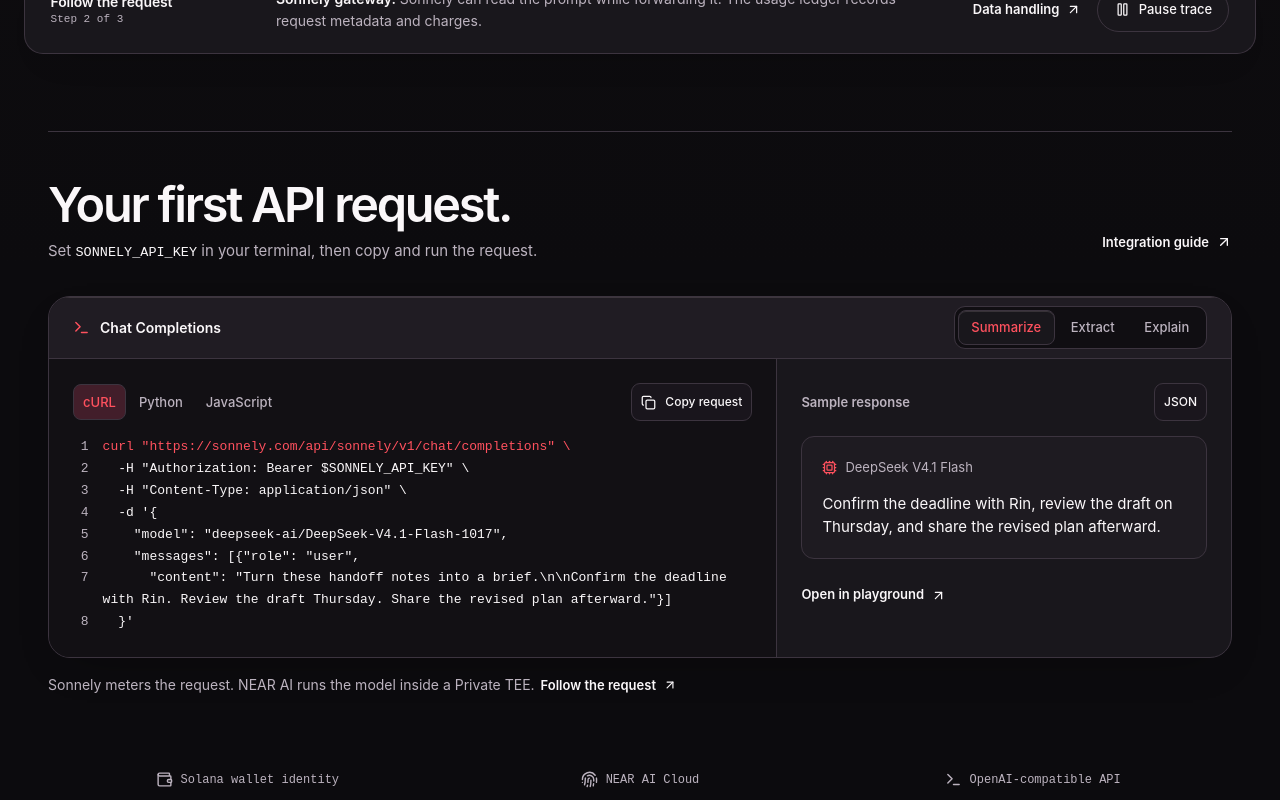
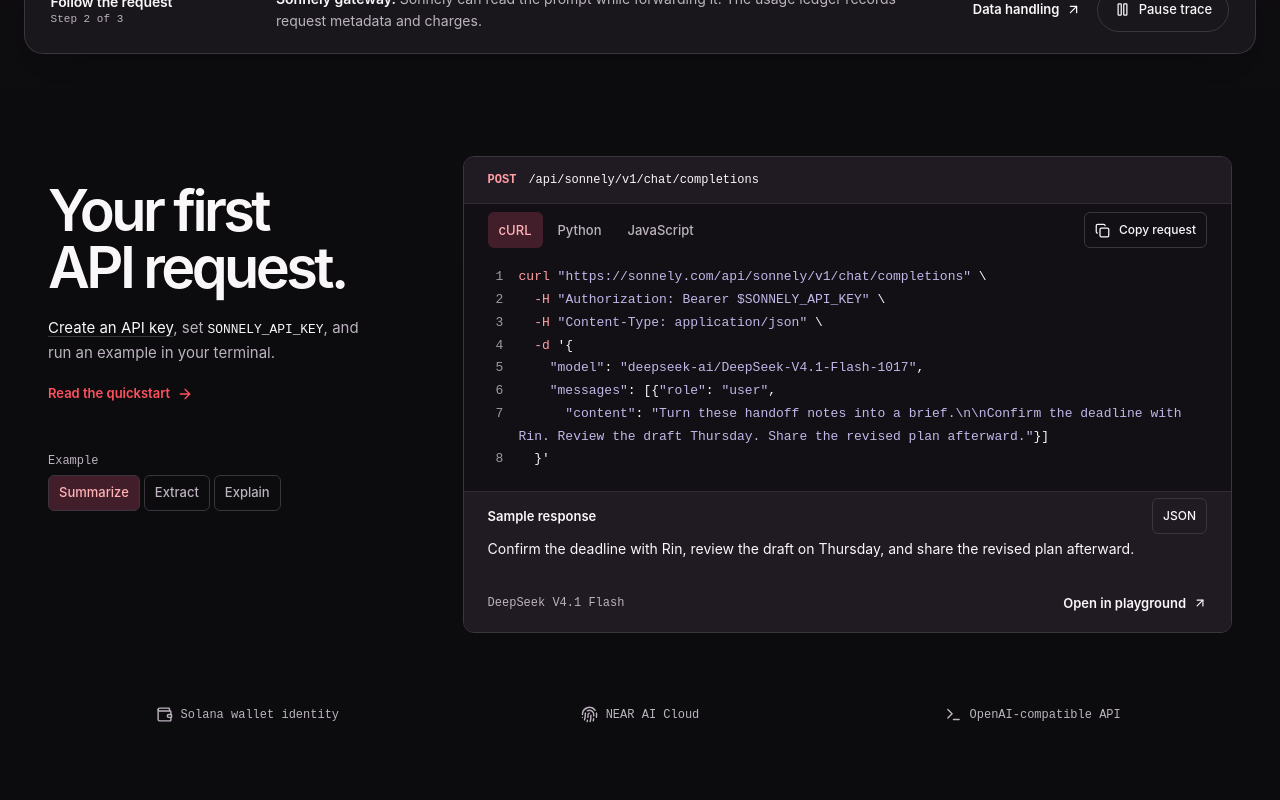
Before and after one commit to SYMBaiEX/sonnely-ai, a Next.js app: page / in a window 1280 px wide. Shown: the part 780-1580 px from the top of the page. Built offline with nearby package versions, Linux system fonts and the light colour scheme.

Commit message:
Rebuild the homepage API quickstart

```diff
--- a/app/(site)/home.css
+++ b/app/(site)/home.css
@@ -360,256 +360,247 @@ html[data-initial-theme="light"] .site:has(> #content > .hero),
   }
 }
 .home-quickstart {
-  border-top: 1px solid var(--line);
-  padding: clamp(24px, 3.8vw, 48px) 0 clamp(28px, 4.2vw, 58px);
-  scroll-margin-top: 104px;
+  display: grid;
+  grid-template-columns: minmax(245px, 0.85fr) minmax(0, 1.9fr);
+  align-items: start;
+  gap: clamp(28px, 5.5vw, 86px);
+  padding-block: clamp(12px, 2vw, 33px) clamp(30px, 4vw, 58px);
+  scroll-margin-top: 112px;
 }
-.home-quickstart-head {
-  display: flex;
-  align-items: flex-end;
-  justify-content: space-between;
-  flex-wrap: wrap;
-  gap: 12px 20px;
-  margin-bottom: clamp(19px, 2.7vw, 32px);
+.home-quickstart-intro {
+  padding-top: clamp(12px, 2vw, 30px);
 }
-.home-quickstart-head h2 {
-  font-size: clamp(29px, 3.8vw, 55px);
-  line-height: 1.04;
-  letter-spacing: -0.047em;
+.home-quickstart-intro h2 {
+  max-width: 9.5ch;
+  font-size: clamp(39px, 4.5vw, 68px);
+  font-weight: 620;
+  line-height: 0.99;
+  letter-spacing: -0.062em;
+  text-wrap: balance;
 }
-.home-quickstart-head p {
-  margin-top: 9px;
+.home-quickstart-intro > p {
+  max-width: 34ch;
+  margin-top: 20px;
   color: var(--muted);
+  font-size: 15px;
+  line-height: 1.65;
 }
-.home-quickstart-head code {
+.home-quickstart-intro > p a {
   color: var(--ink);
-  font-size: 0.9em;
+  text-decoration: underline;
+  text-decoration-color: var(--line);
+  text-underline-offset: 3px;
+}
+.home-quickstart-intro > p a:hover {
+  text-decoration-color: var(--accent);
+}
+.home-quickstart-intro > p code {
+  color: var(--ink);
+  font-size: 0.86em;
   overflow-wrap: anywhere;
 }
-.home-quickstart-head > a {
+.home-quickstart-intro > .text-link {
   min-height: 44px;
-  display: inline-flex;
-  align-items: center;
-}
-.home-api {
-  overflow: hidden;
-  background: var(--card);
-  border: 1px solid var(--line);
-  border-radius: 22px;
-  box-shadow: 0 16px 44px -24px var(--shadow);
-}
-.home-api-toolbar,
-.home-api-pane-head {
-  display: flex;
-  align-items: center;
-  justify-content: space-between;
-  gap: 8px 16px;
-}
-.home-api-toolbar {
-  padding: 9px clamp(13px, 2vw, 24px);
-  border-bottom: 1px solid var(--line);
-  background: color-mix(in srgb, var(--raised) 45%, var(--card));
-  box-shadow: inset 0 1px 0 var(--rim);
-}
-.home-api-toolbar p {
-  display: inline-flex;
-  align-items: center;
-  gap: 10px;
-  font-size: 14px;
-  font-weight: 600;
-}
-.home-api-toolbar p svg,
-.home-api-model svg {
+  margin-top: 6px;
   color: var(--accent);
 }
-.home-api-examples {
+.home-api-samples {
+  display: grid;
+  justify-items: start;
+  gap: 7px;
+  margin-top: clamp(20px, 3vw, 42px);
+}
+.home-api-samples > p {
+  color: var(--muted);
+  font: 520 12px var(--mono);
+}
+.home-api-examples,
+.home-api-languages {
   display: flex;
-  gap: 2px;
-  padding: 3px;
-  background: color-mix(in srgb, var(--surface) 79%, transparent);
-  border: 1px solid var(--line);
-  border-radius: 11px;
+  flex-wrap: wrap;
+  gap: 4px;
 }
-.home-api-examples button {
-  min-height: 35px;
-  padding: 4px clamp(8px, 1vw, 14px);
+.home-api-examples button,
+.home-api-languages button {
+  min-height: 36px;
+  padding: 4px 10px;
   border: 1px solid transparent;
-  border-radius: 8px;
+  border-radius: 6px;
   background: transparent;
   color: var(--muted);
   font-size: 13px;
-  font-weight: 540;
+  font-weight: 530;
 }
-.home-api-examples button:focus-visible {
-  outline-offset: -2px;
+.home-api-examples button {
+  border-color: var(--line);
 }
-.home-api-examples button:hover {
+.home-api-examples button:hover,
+.home-api-languages button:hover {
   color: var(--ink);
 }
-.home-api-examples button[aria-pressed="true"] {
-  background: var(--card);
-  color: var(--accent);
-  border-color: var(--line);
-  box-shadow: inset 0 1px 0 var(--rim);
+.home-api-examples button[aria-pressed="true"],
+.home-api-languages button[aria-pressed="true"],
+.home-api-response button[aria-pressed="true"] {
+  background: var(--active-fill);
+  color: light-dark(#243fae, #ffb3b6);
 }
-.home-api-panes {
-  display: grid;
-  grid-template-columns: minmax(0, 1.6fr) minmax(0, 1fr);
+.home-api {
+  --api-divider: light-dark(#d8deed, #332a33);
+  --api-code: light-dark(#fafbff, #121015);
+  --api-chrome: light-dark(#eef1fa, #201a22);
+  --api-gutter: clamp(12px, 2vw, 24px);
+  min-width: 0;
+  border: 1px solid var(--line);
+  border-radius: 11px;
+  background: var(--api-code);
 }
-.home-api-request,
-.home-api-response {
-  min-width: 0;
-  padding: clamp(14px, 2vw, 24px);
+.home-api-endpoint,
+.home-api-pane-head,
+.home-api-response-footer {
+  display: flex;
+  align-items: center;
+  gap: 8px 12px;
 }
-.home-api-request {
-  background: color-mix(in srgb, var(--surface) 57%, var(--card));
+.home-api-endpoint {
+  min-height: 47px;
+  padding: 9px var(--api-gutter);
+  border-bottom: 1px solid var(--api-divider);
+  border-radius: 10px 10px 0 0;
+  background: var(--api-chrome);
+  font: 500 12px var(--mono);
 }
-.home-api-pane-head h3 {
-  color: var(--muted);
-  font-weight: 570;
-  font-size: 13px;
-  letter-spacing: 0;
+.home-api-endpoint > span {
+  color: light-dark(#2845bf, #ff9da4);
+  font-weight: 650;
 }
-.home-api-pane-head {
-  min-height: 38px;
-  margin-bottom: 15px;
+.home-api-endpoint code {
+  color: var(--ink);
+  overflow-wrap: anywhere;
+}
+.home-api-pane-head,
+.home-api-response-footer {
+  justify-content: space-between;
+}
+.home-api-request .home-api-pane-head {
+  padding: 8px var(--api-gutter);
 }
 .home-api-pane-head .button {
-  min-height: 38px;
-  background: var(--glass);
+  min-height: 36px;
+  border-radius: 6px;
+  padding-inline: 10px;
+  background: transparent;
 }
 .home-api-pane-head .button:hover {
   background: var(--raised);
 }
-.home-api-request pre {
+.home-api-code,
+.home-api-result pre {
   color: var(--ink);
-  font-size: clamp(11.5px, 1.06vw, 13px);
-  line-height: 1.68;
+  font-size: clamp(12px, 1.08vw, 13px);
+  line-height: 1.75;
+}
+.home-api-code {
+  min-height: 226px;
+  padding: 10px var(--api-gutter) 20px;
 }
 .home-api-line {
   display: grid;
   grid-template-columns: 2ch minmax(0, 1fr);
-  gap: 14px;
+  gap: clamp(9px, 1.2vw, 18px);
+  min-height: 1.75em;
 }
 .home-api-line > :first-child {
+  color: var(--muted);
+  font-variant-numeric: tabular-nums;
+  opacity: 0.84;
   text-align: right;
-  color: var(--muted);
   user-select: none;
 }
-.home-api-line > :last-child {
+.home-api-line > :last-child,
+.home-api-result pre {
   white-space: pre-wrap;
   overflow-wrap: anywhere;
 }
-.home-api-line:first-child > :last-child {
-  color: var(--accent);
+.home-api-keyword {
+  color: light-dark(#874467, #ff9fa6);
+}
+.home-api-string {
+  color: light-dark(#324ab0, #c2b7e8);
 }
 .home-api-response {
-  display: flex;
-  flex-direction: column;
-  border-inline-start: 1px solid var(--line);
+  padding: 6px var(--api-gutter) 10px;
+  border-top: 1px solid var(--api-divider);
+  border-radius: 0 0 10px 10px;
+  background: var(--api-chrome);
 }
-.home-api-response .text-link {
-  align-self: flex-start;
-  margin-top: 19px;
-  min-height: 34px;
+.home-api-response h3 {
+  font-size: 13px;
+  font-weight: 620;
+  letter-spacing: 0;
 }
 .home-api-result {
-  display: grid;
-  align-content: start;
-  gap: 14px;
-  padding: clamp(14px, 2vw, 20px);
-  border: 1px solid var(--line);
-  border-radius: 13px;
-  background: color-mix(in srgb, var(--raised) 36%, var(--card));
+  min-height: calc(2lh + 8px);
+  padding: 4px 0;
+  color: var(--ink);
+  font-size: 14px;
   overflow-wrap: anywhere;
 }
-.home-api-model {
-  display: flex;
-  align-items: center;
-  gap: 8px;
+.home-api-response-footer {
+  flex-wrap: wrap;
   color: var(--muted);
-  font-size: 13px;
+  font: 500 12px var(--mono);
 }
-.home-api-route {
-  margin-top: 16px;
-  color: var(--muted);
-  font-size: 14px;
+.home-api-response-footer .text-link {
+  min-height: 38px;
+  color: var(--ink);
+  font-family: var(--font);
 }
-.home-api-route .text-link {
-  display: inline-flex;
-  margin-inline-start: 2px;
-  color: var(--ink);
-}
-@media (max-width: 760px) {
+
+@media (max-width: 780px) {
   .home-quickstart {
+    grid-template-columns: minmax(0, 1fr);
+    gap: 18px;
     scroll-margin-top: 120px;
   }
-  .home-api-panes {
-    grid-template-columns: minmax(0, 1fr);
+  .home-quickstart-intro {
+    padding-top: 0;
   }
-  .home-api-response {
-    border-inline-start: 0;
-    border-top: 1px solid var(--line);
+  .home-quickstart-intro h2 {
+    max-width: 18ch;
+    text-wrap: pretty;
+  }
+  .home-quickstart-intro > p {
+    margin-top: 12px;
+  }
+  .home-api-samples {
+    margin-top: 15px;
   }
   .home-api-examples button,
+  .home-api-languages button,
   .home-api-pane-head .button,
-  .home-api-response .text-link {
+  .home-api-response-footer .text-link {
     min-height: 44px;
   }
 }
-@media (max-width: 510px) {
-  .home-api-toolbar {
-    display: grid;
-    grid-template-columns: minmax(0, 1fr);
-    gap: 10px;
-    padding-block: 13px;
+@media (max-width: 405px) {
+  .home-api-endpoint {
+    font-size: 11px;
+    gap: 8px;
   }
-  .home-api-examples {
-    display: grid;
-    grid-template-columns: repeat(3, minmax(0, 1fr));
+  .home-api-request .home-api-pane-head {
+    flex-wrap: wrap;
+    gap: 4px 8px;
   }
-  .home-api-line {
-    gap: 9px;
-  }
-  .home-api-response .home-api-pane-head {
-    min-height: 20px;
+  .home-api-request .button,
+  .home-api-languages button {
+    padding-inline: 7px;
+    font-size: 12px;
   }
 }
-
-.home-api-languages {
-  display: flex;
-  flex-wrap: wrap;
-  align-items: center;
-  gap: 3px;
-}
-.home-api-languages button {
-  padding: 5px 9px;
-  min-height: 36px;
-  border: 1px solid transparent;
-  border-radius: 8px;
-  background: transparent;
-  color: var(--muted);
-  font-size: 13px;
-  font-weight: 550;
-}
-.home-api-languages button:hover {
-  color: var(--ink);
-}
-.home-api-languages button[aria-pressed="true"],
-.home-api-response .home-api-pane-head button[aria-pressed="true"] {
-  color: var(--accent);
-  border-color: var(--line);
-  background: var(--active-fill);
-}
-.home-api-result pre {
-  white-space: pre-wrap;
-  overflow-wrap: anywhere;
-  color: var(--ink);
-  font-size: clamp(11px, 1vw, 13px);
-  line-height: 1.65;
-}
-.home-api-line:has(> span:last-child:empty) {
-  min-height: 1.68em;
+@media (max-width: 355px) {
+  .home-api-request .button svg {
+    display: none;
+  }
 }
 
 .home-capabilities .section-head > p {
@@ -620,7 +611,6 @@ html[data-initial-theme="light"] .site:has(> #content > .hero),
   list-style: none;
   margin: 0;
   padding: 0;
-  border-block: 1px solid var(--line);
 }
 .capability-list li {
   display: grid;
@@ -680,11 +670,6 @@ html[data-initial-theme="light"] .site:has(> #content > .hero),
     min-block-size: 66px;
   }
 }
-@media (max-width: 760px) {
-  .home-api-languages button {
-    min-height: 44px;
-  }
-}
 @media (max-width: 590px) {
   .capability-list li {
     grid-template-columns: 22px minmax(0, 1fr);
@@ -710,14 +695,6 @@ html[data-initial-theme="light"] .site:has(> #content > .hero),
     );
   }
 }
-@media (max-width: 405px) {
-  .home-api-request .home-api-pane-head {
-    flex-wrap: wrap;
-  }
-  .home-api-languages {
-    flex: 1 1 100%;
-  }
-}
 @media (max-width: 720px) {
   .site:has(> #content > .hero) .site-nav {
     background: color-mix(in srgb, var(--glass-solid) 94%, transparent);
--- a/app/globals.css
+++ b/app/globals.css
@@ -320,7 +320,6 @@ select:focus-visible {
   display: grid;
   grid-template-columns: repeat(3, 1fr);
   gap: 14px;
-  border-bottom: 1px solid var(--line);
   padding: 22px 10px;
   color: var(--muted);
   font: 520 12px var(--mono);
--- a/components/home-demo.tsx
+++ b/components/home-demo.tsx
@@ -2,7 +2,7 @@
 
 import { useState } from "react";
 import Link from "next/link";
-import { ArrowUpRight, Cpu, Terminal } from "lucide-react";
+import { ArrowRight, ArrowUpRight } from "lucide-react";
 import { apiBasePath, apiOrigin } from "@/lib/api-contract";
 import { models } from "@/lib/models";
 import { CopyButton } from "./shared";
@@ -35,6 +35,8 @@ const examples = [
 const languages = ["cURL", "Python", "JavaScript"] as const;
 type Language = (typeof languages)[number];
 const endpoint = apiOrigin + apiBasePath;
+const completionPath = apiBasePath + "/chat/completions";
+const codeToken = /("(?:\\.|[^"\\])*"|\b(?:curl|import|from|const|new|await)\b|-(?:H|d)(?=\s))/g;
 
 function requestCode(language: Language, model: string, content: string) {
   const modelId = JSON.stringify(model);
@@ -67,7 +69,7 @@ function requestCode(language: Language, model: string, content: string) {
       "console.log(reply.choices[0].message.content);",
     ];
   return [
-    'curl "' + endpoint + '/chat/completions" ' + String.fromCharCode(92),
+    'curl "' + apiOrigin + completionPath + '" ' + String.fromCharCode(92),
     '  -H "Authorization: Bearer $SONNELY_API_KEY" ' + String.fromCharCode(92),
     '  -H "Content-Type: application/json" ' + String.fromCharCode(92),
     "  -d '{",
@@ -91,23 +93,18 @@ export function HomeDemo() {
 
   return (
     <section className="home-quickstart" id="quickstart" aria-labelledby="home-quickstart-heading">
-      <header className="home-quickstart-head">
-        <div>
+      <div className="home-quickstart-intro">
         <h2 id="home-quickstart-heading">Your first API request.</h2>
         <p>
-            Set <code>SONNELY_API_KEY</code> in your terminal, then copy and run the request.
+          <Link href="/console/keys">Create an API key</Link>, set <code>SONNELY_API_KEY</code>, and run an
+          example in your terminal.
         </p>
-        </div>
         <Link href="/docs#quickstart" className="text-link">
-          Integration guide <ArrowUpRight size={16} />
+          Read the quickstart <ArrowRight size={16} aria-hidden />
         </Link>
-      </header>
-      <div className="home-api">
-        <div className="home-api-toolbar">
-          <p>
-            <Terminal size={17} aria-hidden /> Chat Completions
-          </p>
-          <div className="home-api-examples" role="group" aria-label="Choose a sample task">
+        <div className="home-api-samples">
+          <p id="home-api-example-label">Example</p>
+          <div className="home-api-examples" role="group" aria-labelledby="home-api-example-label">
             {examples.map(({ label }, index) => (
               <button
                 type="button"
@@ -120,7 +117,12 @@ export function HomeDemo() {
             ))}
           </div>
         </div>
-        <div className="home-api-panes">
+      </div>
+      <div className="home-api">
+        <div className="home-api-endpoint">
+          <span>POST</span>
+          <code>{completionPath}</code>
+        </div>
         <div className="home-api-request">
           <div className="home-api-pane-head">
             <div className="home-api-languages" role="group" aria-label="Request language">
@@ -137,12 +139,25 @@ export function HomeDemo() {
             </div>
             <CopyButton key={language + active} value={lines.join("\n")} label="Copy request" />
           </div>
-            <pre aria-label={language + " request"}>
+          <pre className="home-api-code" aria-label={language + " request"}>
             <code>
               {lines.map((line, index) => (
                 <span className="home-api-line" key={index}>
                   <span aria-hidden="true">{index + 1}</span>
-                    <span>{line}</span>
+                  <span>
+                    {line.split(codeToken).map((token, index) =>
+                      index % 2 === 0 ? (
+                        token
+                      ) : (
+                        <span
+                          className={token.startsWith('"') ? "home-api-string" : "home-api-keyword"}
+                          key={index}
+                        >
+                          {token}
+                        </span>
+                      ),
+                    )}
+                  </span>
                 </span>
               ))}
             </code>
@@ -161,9 +176,6 @@ export function HomeDemo() {
             </button>
           </div>
           <div className="home-api-result" aria-live="polite">
-              <p className="home-api-model">
-                <Cpu size={15} aria-hidden /> {model.name}
-              </p>
             {showJson ? (
               <pre aria-label="Sample response JSON">
                 <code>{JSON.stringify(sampleResponse, null, 2)}</code>
@@ -172,22 +184,18 @@ export function HomeDemo() {
               <p className={active === 1 ? "mono" : undefined}>{output}</p>
             )}
           </div>
+          <div className="home-api-response-footer">
+            <span>{model.name}</span>
             <Link
               className="text-link"
               href={"/console?model=" + encodeURIComponent(model.id)}
               aria-label={"Open " + model.name + " in playground"}
             >
-              Open in playground <ArrowUpRight size={15} />
+              Open in playground <ArrowUpRight size={14} aria-hidden />
             </Link>
           </div>
         </div>
       </div>
-      <p className="home-api-route">
-        Sonnely meters the request. NEAR AI runs the model inside a Private TEE.{" "}
-        <Link href="#request-path" className="text-link">
-          Follow the request <ArrowUpRight size={14} />
-        </Link>
-      </p>
     </section>
   );
 }
```
Lines whose indentation alone changed are shown as unchanged.
